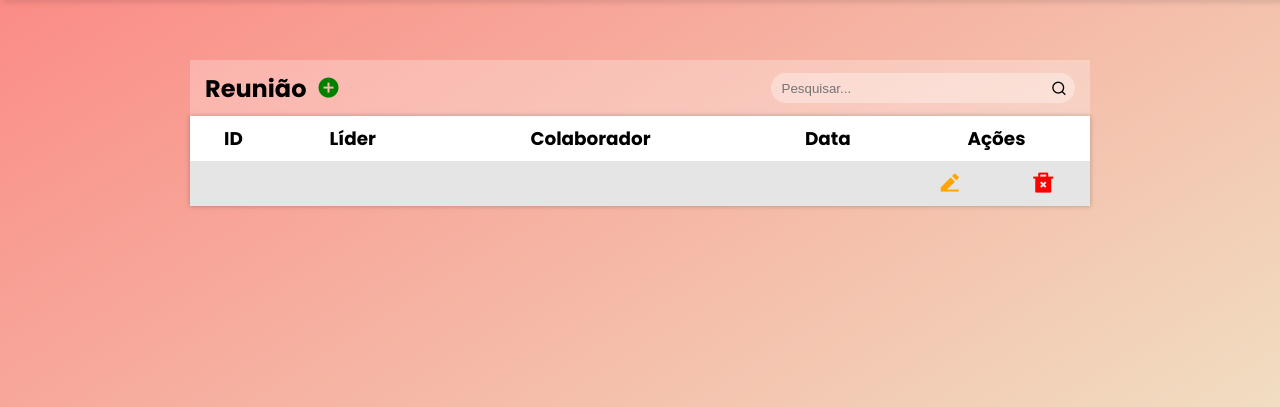
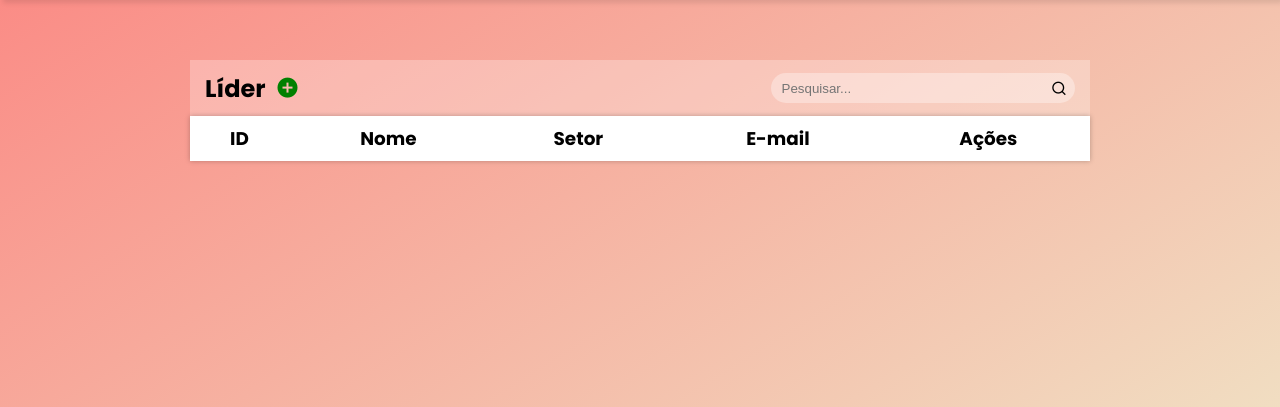
Before and after one commit to mxriannar/projeto-api-koru, a Flask app: page /lider in a window 1280 px wide. Shown: the part 60-467 px from the top of the page. Run offline with Flask 3, Linux system fonts and the light colour scheme; data that the repository does not hold is empty; some libraries are stand-ins or nearby versions.

Commit message:
Update lider.html

```diff
--- a/templates/lider.html
+++ b/templates/lider.html
@@ -4,7 +4,7 @@
     <div class="card">
         <section class="table__header">
             <div class="title">
-                <h1>Reunião</h1>
+                <h1>Líder</h1>
                 <button class="btn" title="Criar">
                     <i class="ri-add-circle-fill"></i>
                 </button>
@@ -20,29 +20,14 @@
                 <thead>
                     <tr>
                         <th>ID</th>
-                        <th>Líder</th>
-                        <th>Colaborador</th>
-                        <th>Data</th>
+                        <th>Nome</th>
+                        <th>Setor</th>
+                        <th>E-mail</th>
                         <th colspan="2">Ações</th>
                     </tr>
                 </thead>
-                <tbody>
-                    <tr>
-                        <td data-title="ID">{{ id }}</td>
-                        <td data-title="Nome">{{ nome_lider }}</td>
-                        <td data-title="Setor">{{ nome_colaborador }}</td>
-                        <td data-title="E-mail">{{ data }}</td>
-                        <td>
-                            <button class="btn" type="submit" title="Editar">
-                                <i class="ri-edit-2-fill"></i>
-                            </button>
-                        </td>
-                        <td>
-                            <button class="btn" type="submit" title="Deletar" onclick="openPopup()">
-                                <i class="ri-delete-bin-2-fill"></i>
-                            </button>
-                        </td>
-                    </tr>
+                <tbody id="tbody">
+
                 </tbody>
             </table>
         </section>
@@ -52,10 +37,16 @@
 <div class="popup" id="popup">
     <img src="{{url_for('static', filename='image/exclamation.png')}}" alt="">
     <h2>Cuidado!</h2>
-    <p>Tem certeza que deseja deletar esse colaborador?</p>
+    <p>Tem certeza que deseja deletar esse líder?</p>
     <button class="btn-primary" type="button" onclick="closePopup()">Cancelar</button>
-    <button class="btn-danger">Deletar</button>
+    <button class="btn-danger" type="button" onclick="deletar()">Deletar</button>
 </div>
+
+<script>
+    document.addEventListener('DOMContentLoaded', function() {
+        listar()
+    })
+</script>
 
 <script src="{{ url_for('static', filename='js/listagem.js')}}"></script>
 
```
